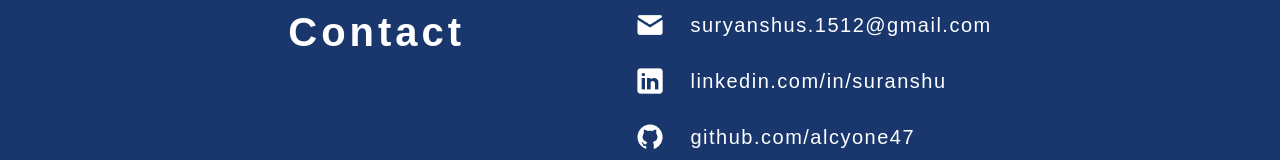
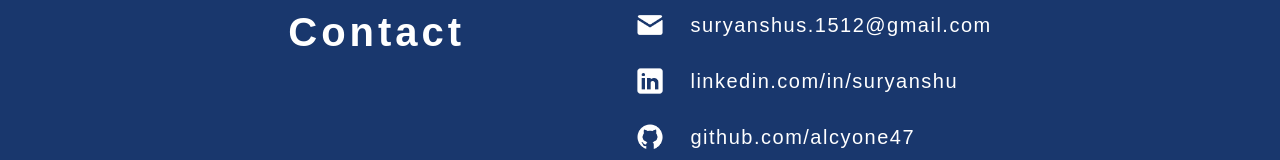
Before and after one commit to Alcyone47/Portfolio, a React (Vite) app: page / in a window 1280 px wide. Shown: the part 2037-2197 px from the top of the page. Built offline with nearby package versions, Linux system fonts and the light colour scheme.

Commit message:
Update Contact.jsx

```diff
--- a/src/components/Contact/Contact.jsx
+++ b/src/components/Contact/Contact.jsx
@@ -24,7 +24,7 @@ export const Contact = () => {
             alt="LinkedIn icon"
             className={styles.contactImg}
           />
-          <a href="https://www.linkedin.com/in/suryanshu-9a91a2249/">linkedin.com/in/suranshu</a>
+          <a href="https://www.linkedin.com/in/suryanshu-9a91a2249/">linkedin.com/in/suryanshu</a>
         </li>
         <li className={styles.link}>
           <img
```
